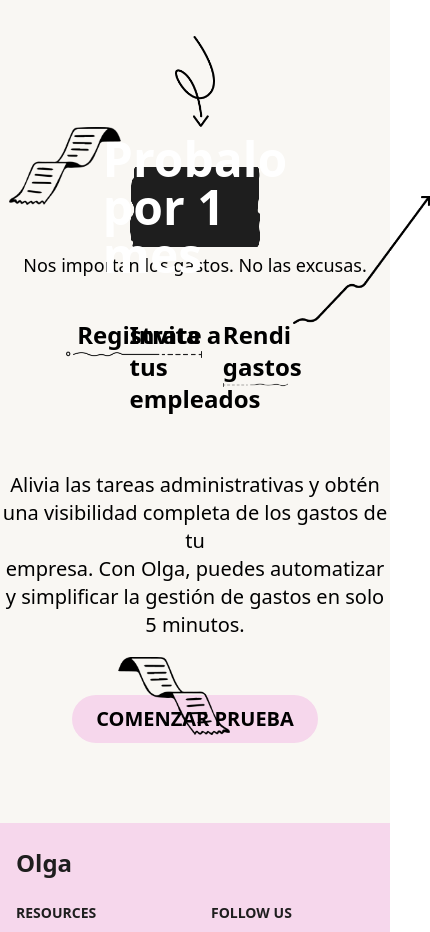
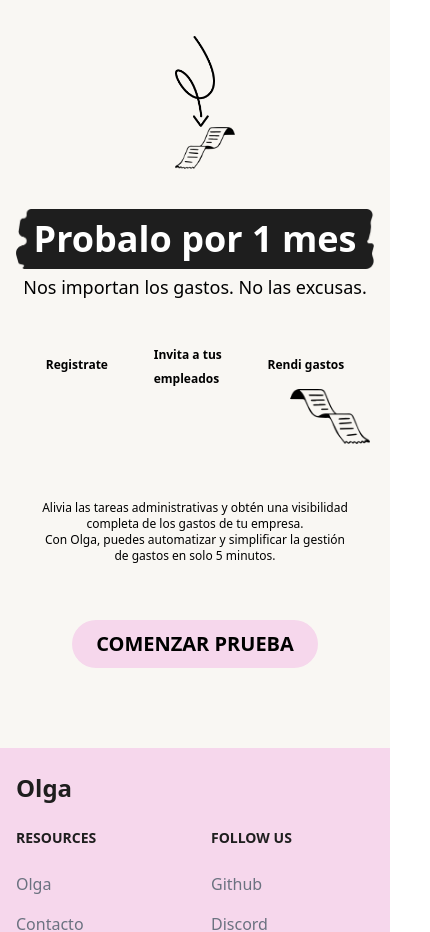
Before and after one commit to olga-arg/olga_website, a Vue app: page / in a window 390 px wide. Shown: the part 5480-6412 px from the top of the page, 430 px wide, since content can reach past the window. Built offline with nearby package versions, Linux system fonts and the light colour scheme.

Commit message:
make it responsive

```diff
--- a/src/components/Contact.vue
+++ b/src/components/Contact.vue
@@ -3,12 +3,12 @@
     <div class="flex">
       <div class="flex items-center text-[#142C1D]">
         <div class="flex flex-col">
-          <h2 class="text-7xl sm:text-[217px] font-seriguela font-bold">(PEDI TU DEMO)</h2>
+          <h2 class="text-7xl sm:text-[217px] font-seriguela font-bold pb-20 sm:pb-0">(PEDI TU DEMO)</h2>
         </div>
       </div>
     </div>
-    <div class="grid grid-cols-2 font-seriguela">
-      <a class="absolute text-7xl bottom-0 font-medium pb-7"
+    <div class="sm:grid sm:grid-cols-2 font-seriguela">
+      <a class="absolute text-5xl sm:text-7xl bottom-0 font-medium pb-7"
         >CONOCE COMO CONTROLAR GASTOS <br />
         SIN ESFUERZO Y AUMENTA LA <br />
         EFICIENCIA EN TU EMPRESA.</a
@@ -17,20 +17,25 @@
       <div class="flex flex-col pt-10 gap-4">
         <div class="flex flex-col">
           <a>(QUIEN SOS?)</a>
-          <input v-model="name" class="text-[#BCB5AD] placeholder-[#BCB5AD] text-8xl bg-[#EDE1D8] focus:outline-none" type="text" placeholder="NOMBRE Y APELLIDO" />
+          <input v-model="name" class="text-[#BCB5AD] placeholder-[#BCB5AD] text-4xl sm:text-8xl bg-[#EDE1D8] focus:outline-none" type="text" placeholder="NOMBRE Y APELLIDO" />
           <div class="h-0.5 w-full bg-[#142C1D]"></div>
         </div>
         <div class="flex flex-col">
           <a>(COMO TE LLAMO?)</a>
-          <input v-model="phone" class="text-[#BCB5AD] placeholder-[#BCB5AD] text-8xl bg-[#EDE1D8] focus:outline-none" type="number" placeholder="CELULAR" />
+          <input v-model="phone" class="text-[#BCB5AD] placeholder-[#BCB5AD] text-4xl sm:text-8xl bg-[#EDE1D8] focus:outline-none" type="number" placeholder="CELULAR" />
           <div class="h-0.5 w-full bg-[#142C1D]"></div>
         </div>
         <div class="flex flex-col">
           <a>(COMO TE CONTACTO?)</a>
-          <input v-model="company_email" class="text-[#BCB5AD] placeholder-[#BCB5AD] text-8xl bg-[#EDE1D8] focus:outline-none" type="mail" placeholder="EMAIL DE EMPRESA" />
+          <input
+            v-model="company_email"
+            class="text-[#BCB5AD] placeholder-[#BCB5AD] text-4xl sm:text-8xl bg-[#EDE1D8] focus:outline-none"
+            type="mail"
+            placeholder="EMAIL DE EMPRESA"
+          />
           <div class="h-0.5 w-full bg-[#142C1D]"></div>
         </div>
-        <a v-on:click="onSubmit" class="transition hover:underline cursor-pointer absolute bottom-0 right-0 pr-8 pb-8 text-end text-8xl">SOLICITAR</a>
+        <a v-on:click="onSubmit" class="transition hover:underline cursor-pointer sm:absolute bottom-0 right-0 sm:pr-8 pb-8 text-end text-6xl sm:text-8xl">SOLICITAR</a>
       </div>
     </div>
   </div>
--- a/src/components/LandingContent.vue
+++ b/src/components/LandingContent.vue
@@ -89,42 +89,42 @@
     </div>
     <div class="flex flex-col w-screen relative">
       <img src="../assets/arrow.png" alt="landing" class="w-10 self-center" />
-      <div class="grid grid-cols-3 justify-items-center">
-        <img src="../assets/ticket_left.png" alt="landing" class="w-28" />
+      <div class="sm:grid sm:grid-cols-3 justify-items-center">
+        <img src="../assets/ticket_left.png" alt="landing" class="w-20 pl-5 sm:pl-0 sm:w-28" />
         <div class="relative flex flex-col justify-center items-center mt-10">
-          <img src="../assets/background_text.png" alt="landing" class="h-20" />
+          <img src="../assets/background_text.png" alt="landing" class="w-11/12 sm:h-20" />
           <div class="absolute flex">
-            <a class="text-white text-5xl font-bold">Probalo por 1 mes</a>
+            <a class="text-white text-4xl sm:text-5xl font-bold">Probalo por 1 mes</a>
           </div>
         </div>
         <div></div>
       </div>
       <a class="self-center pt-1 font-light text-lg">Nos importan los gastos. No las excusas.</a>
-      <div class="grid grid-cols-7 justify-items-center pt-10">
+      <div class="sm:grid sm:grid-cols-7 sm:justify-items-center pt-10 flex items-center justify-between">
         <div></div>
         <div class="flex flex-col col-span-2">
-          <a class="pl-14 text-2xl font-bold">Registrate</a>
-          <img src="../assets/first_half_timeline.png" alt="landing" class="w-3/4 self-end" />
+          <a class="sm:pl-14 text-xs sm:text-2xl font-bold">Registrate</a>
+          <img src="../assets/first_half_timeline.png" alt="landing" class="w-0 sm:w-3/4 self-end" />
         </div>
         <div>
-          <a class="text-2xl font-bold">
+          <a class="text-xs sm:text-2xl font-bold">
             Invita a tus<br />
             empleados
           </a>
         </div>
-        <div class="flex flex-col col-span-2 w-full">
-          <img src="../assets/arrow_timeline.png" alt="landing" class="h-32 absolute left-3/4 top-40" />
-          <a class="pr-20 text-2xl font-bold text-end">Rendi gastos</a>
-          <img src="../assets/second_half_timeline.png" alt="landing" class="w-7/12" />
+        <div class="flex flex-col col-span-2 sm:w-full">
+          <img src="../assets/arrow_timeline.png" alt="landing" class="sm:h-32 absolute w-0 sm:left-3/4 top-40" />
+          <a class="sm:pr-20 text-xs sm:text-2xl font-bold sm:text-end">Rendi gastos</a>
+          <img src="../assets/second_half_timeline.png" alt="landing" class="w-0 sm:w-7/12" />
         </div>
         <div></div>
       </div>
+      <img src="../assets/ticket_right.png" alt="landing" class="sm:w-28 w-20 self-end mr-5 sm:absolute sm:right-40" />
       <div class="flex justify-center relative">
-        <a class="text-center text-xl py-14"
-          >Alivia las tareas administrativas y obtén una visibilidad completa de los gastos de tu <br />
-          empresa. Con Olga, puedes automatizar y simplificar la gestión de gastos en solo 5 minutos.</a
+        <a class="text-center text-xs sm:text-xl px-10 sm:px-0 py-14"
+          >Alivia las tareas administrativas y obtén una visibilidad completa de los gastos de tu empresa.<br />
+          Con Olga, puedes automatizar y simplificar la gestión de gastos en solo 5 minutos.</a
         >
-        <img src="../assets/ticket_right.png" alt="landing" class="w-28 absolute -bottom-10 right-40" />
       </div>
       <a href="#demo" class="self-center">
         <button class="bg-[#F6D7EC] w-max px-6 py-6 h-10 text-xl rounded-full font-semibold items-center flex hover:border hover:border-[#1e1e1e]">COMENZAR PRUEBA</button>
```
